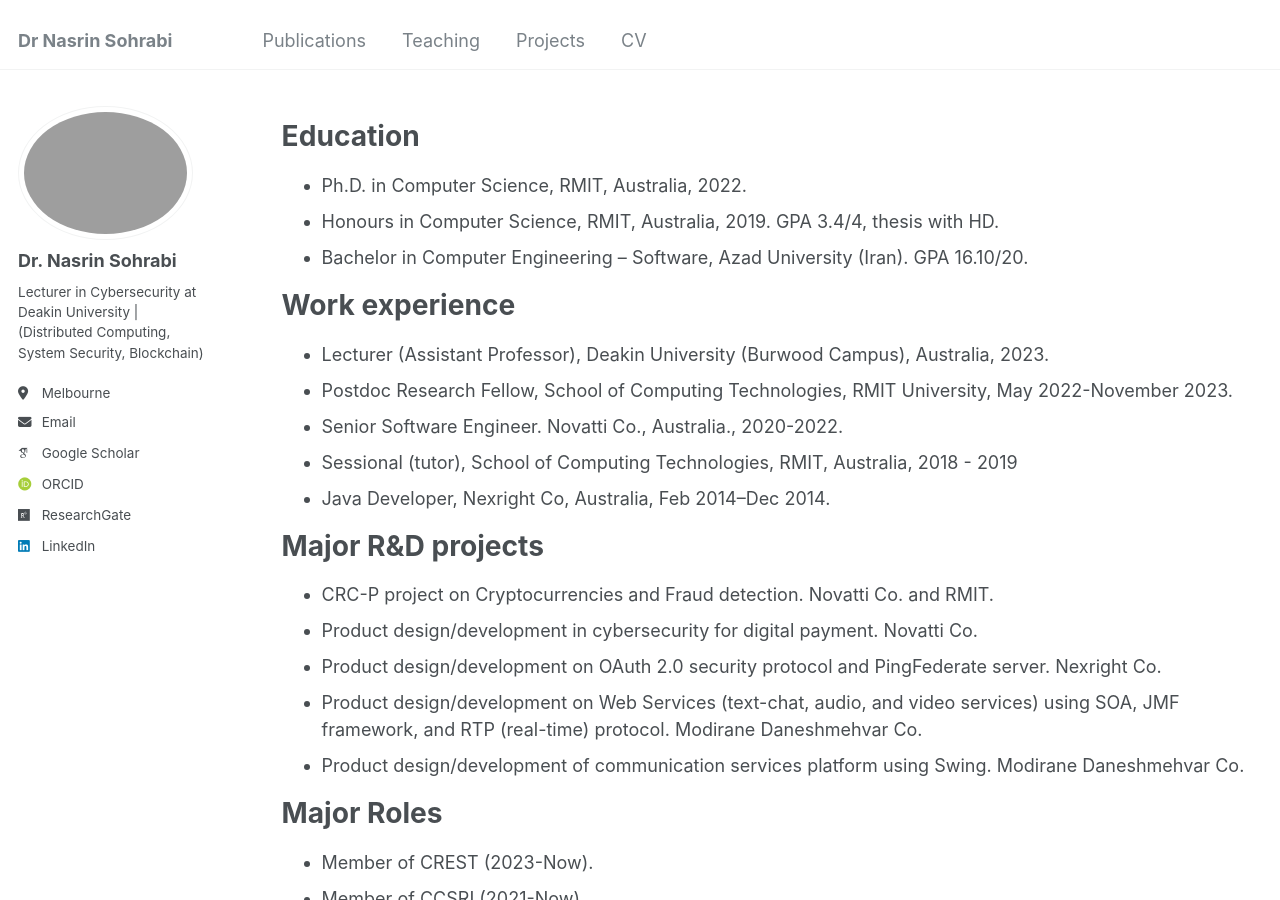
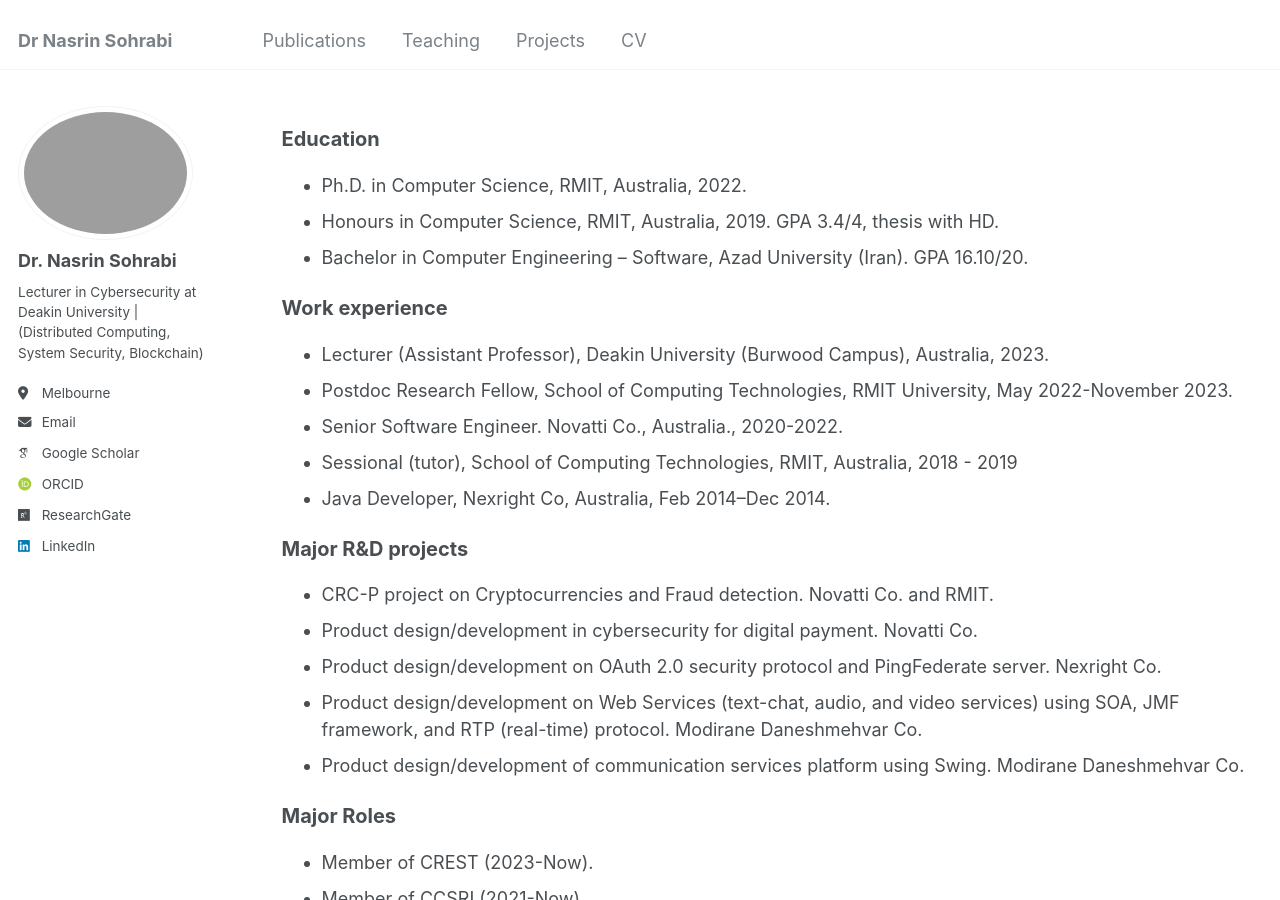
Before and after one commit to Nasrin-Sohrabi/Nasrin-Sohrabi.github.io, a Jekyll site: the page built from _pages/cv.md, in a window 1280 px wide and 900 px high. Built offline with Jekyll 4.4.1, drawn with Linux system fonts in a browser that asks for light colours; some web fonts are replaced.

Commit message:
updating the news

```diff
--- a/_pages/cv.md
+++ b/_pages/cv.md
@@ -9,13 +9,13 @@
 
 {% include base_path %}
 
-Education
+<span style="font-size:20px;">Education</span>
 ======
 * Ph.D. in Computer Science, RMIT, Australia, 2022.
 * Honours in Computer Science, RMIT, Australia, 2019. GPA 3.4/4, thesis with HD.
 * Bachelor in Computer Engineering – Software, Azad University (Iran). GPA 16.10/20.
 
-Work experience
+<span style="font-size:20px;">Work experience</span>
 ======
 * Lecturer (Assistant Professor), Deakin University (Burwood Campus), Australia, 2023.
 * Postdoc Research Fellow, School of Computing Technologies, RMIT University, May 2022-November 2023.
@@ -24,7 +24,7 @@
 * Java Developer, Nexright Co, Australia, Feb 2014–Dec 2014.
 
 
-Major R&D projects
+<span style="font-size:20px;">Major R&D projects</span>
 ======
 * CRC-P project on Cryptocurrencies and Fraud detection. Novatti Co. and RMIT.
 * Product design/development in cybersecurity for digital payment. Novatti Co.
@@ -33,13 +33,13 @@
 (real-time) protocol. Modirane Daneshmehvar Co.
 * Product design/development of communication services platform using Swing. Modirane Daneshmehvar Co.
 
-Major Roles
+<span style="font-size:20px;">Major Roles</span>
 ======
 * Member of CREST (2023-Now).
 * Member of CCSRI (2021-Now).
 * Member of GreenCryptLab (February 2022-now).
 
-Keynotes
+<span style="font-size:20px;">Keynotes</span>
 ======
 * In 2020, I was invited to give a talk at the CSS group (Cloud, System, Security) Seminars group at RMIT. I presented my
 latest research work on blockchain scalability and performance.
@@ -49,13 +49,13 @@
 of blockchain technology, its advantages and limitations, the existing works and their shortcomings and my contributions to
 blockchain technology.
 
-Research Funding
+<span style="font-size:20px;">Research Funding</span>
 ======
 * Z. Tari, K. Jackson, N. Sohrabi, P. Fernando, N. Gooneratne, M. Warren, R. Mahmud, Q. Fu, H. Dong (2023/2024-
 2025/2026). Fast and Secure Crypto Payments for E-Commerce Merchants. $2,314,813 (CRC-P) + $960,000 (Novatti).
 Total budget: $6,084,269.
 
-Professional Activities
+<span style="font-size:20px;">Professional Activities</span>
 ======
 * Technical PC member CIKM 2024.
 * Technical PC member FAB’24 (In conjunction with VLDB’24)
@@ -67,7 +67,7 @@
 * Review Journals: CSUR; TDSC.
 * Review Conference: ICDCS; ESORICS, AISC, ACISP, CIKM, DSN.
 
-HDR Completions (Principal Supervisor)
+<span style="font-size:20px;">HDR Completions (Principal Supervisor)</span>
 ======
 * Dr Abdullah Alsaedi: Towards Effective and Adaptive Anomaly Detection Methods for Industrial Network Systems. May
 2024.
--- a/_pages/publications.html
+++ b/_pages/publications.html
@@ -1,6 +1,6 @@
 ---
 layout: archive
-title: "Publications"
+<!-- title: "Publications" -->
 permalink: /publications/
 author_profile: true
 ---
--- a/_pages/teaching.html
+++ b/_pages/teaching.html
@@ -1,6 +1,6 @@
 ---
 layout: archive
-title: "Teaching"
+<!-- title: "Teaching" -->
 permalink: /teaching/
 author_profile: true
 ---
```
Also changed, not shown: _pages/projects.html (+3 -7 lines).
